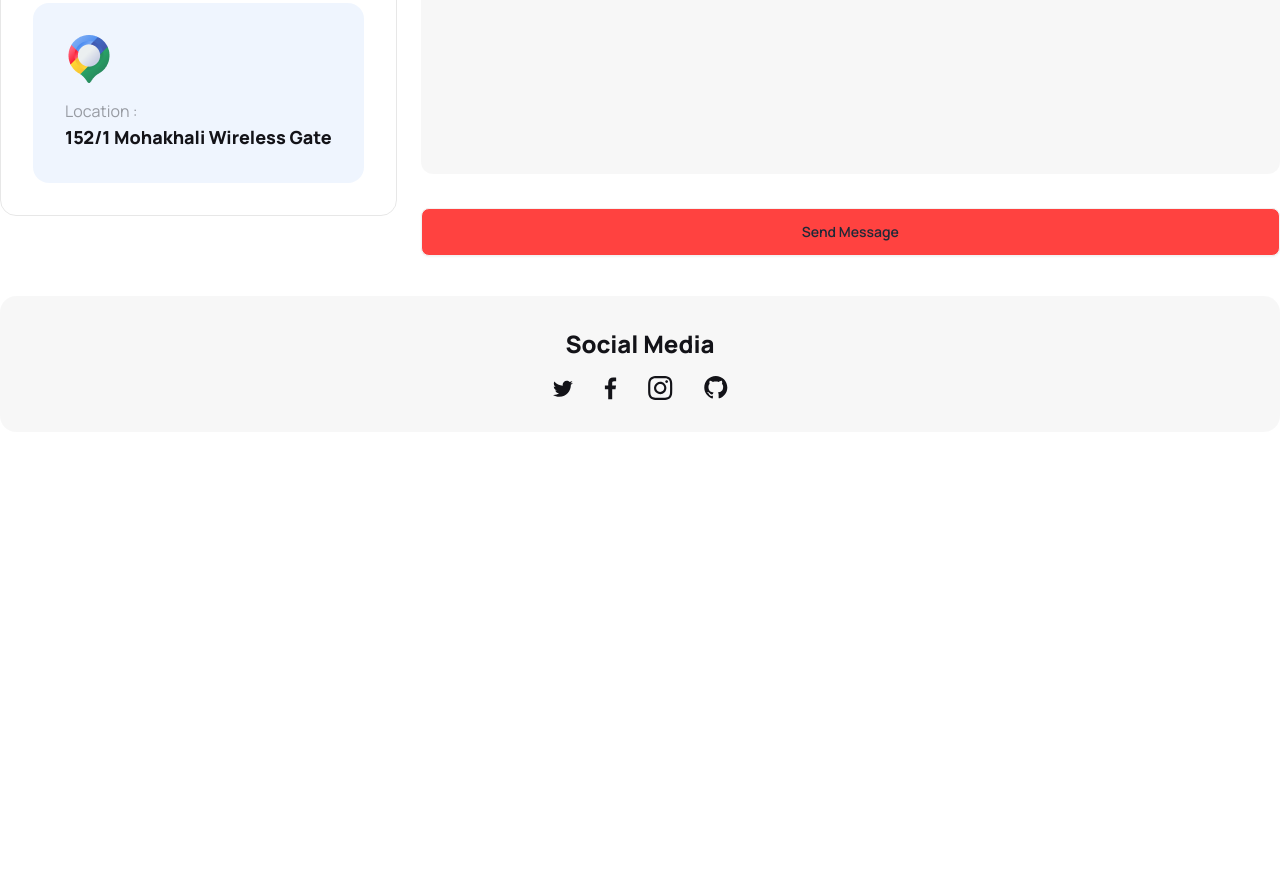
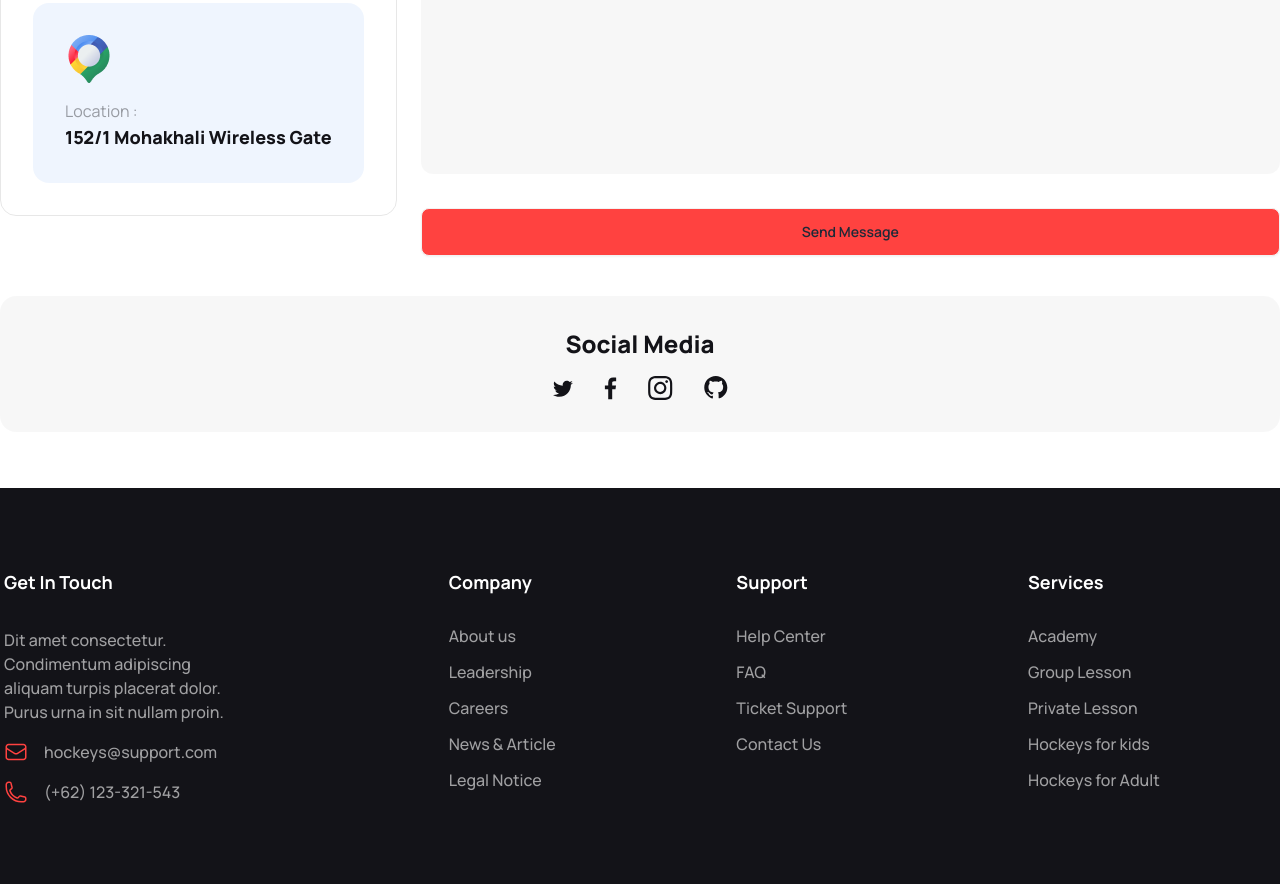
Before and after one commit to nrbnayon/Hockey, a plain HTML site: page index.html in a window 1280 px wide. Shown: the part 4856-5740 px from the top of the page. Before the commit the page ends 5344 px from the top, so only its background shows below. Drawn offline with nearby package versions, Linux system fonts and the light colour scheme.

Commit message:
Footer  Added

```diff
--- a/index.html
+++ b/index.html
@@ -1030,8 +1030,68 @@
         </svg>
       </div>
     </section>
+  </main>
 
-  </main>
+  <!-- ------Footer------- -->
+  <footer class="footer bg-title-color py-20">
+    <div class="container px-6 lg:px-1 mx-auto flex flex-col lg:flex-row gap-8">
+      <div class="space-y-4 text-[#FFFFFF99] text-base font-medium text-center lg:text-start w-full lg:w-1/4">
+        <h3 class="text-white text-lg font-bold mb-8 ">Get In Touch</h3>
+        <p>
+          Dit amet consectetur. Condimentum adipiscing aliquam turpis placerat dolor. Purus urna in sit nullam
+          proin.
+        </p>
+        <div class="flex gap-4 justify-center lg:justify-start">
+          <svg xmlns="http://www.w3.org/2000/svg" width="24" height="24" viewBox="0 0 24 24" fill="none">
+            <path
+              d="M21.75 6.75V17.25C21.75 17.8467 21.5129 18.419 21.091 18.841C20.669 19.2629 20.0967 19.5 19.5 19.5H4.5C3.90326 19.5 3.33097 19.2629 2.90901 18.841C2.48705 18.419 2.25 17.8467 2.25 17.25V6.75M21.75 6.75C21.75 6.15326 21.5129 5.58097 21.091 5.15901C20.669 4.73705 20.0967 4.5 19.5 4.5H4.5C3.90326 4.5 3.33097 4.73705 2.90901 5.15901C2.48705 5.58097 2.25 6.15326 2.25 6.75M21.75 6.75V6.993C21.75 7.37715 21.6517 7.75491 21.4644 8.0903C21.2771 8.42569 21.0071 8.70754 20.68 8.909L13.18 13.524C12.8252 13.7425 12.4167 13.8582 12 13.8582C11.5833 13.8582 11.1748 13.7425 10.82 13.524L3.32 8.91C2.99292 8.70854 2.72287 8.42669 2.53557 8.0913C2.34827 7.75591 2.24996 7.37815 2.25 6.994V6.75"
+              stroke="#FF4240" stroke-width="1.5" stroke-linecap="round" stroke-linejoin="round" />
+          </svg>
+          <span>hockeys@support.com</span>
+        </div>
+        <p class="flex gap-4 justify-center lg:justify-start">
+          <svg xmlns="http://www.w3.org/2000/svg" width="24" height="24" viewBox="0 0 24 24" fill="none">
+            <path
+              d="M2.25 6.75C2.25 15.034 8.966 21.75 17.25 21.75H19.5C20.0967 21.75 20.669 21.5129 21.091 21.091C21.5129 20.669 21.75 20.0967 21.75 19.5V18.128C21.75 17.612 21.399 17.162 20.898 17.037L16.475 15.931C16.035 15.821 15.573 15.986 15.302 16.348L14.332 17.641C14.05 18.017 13.563 18.183 13.122 18.021C11.4849 17.4191 9.99815 16.4686 8.76478 15.2352C7.53141 14.0018 6.58087 12.5151 5.979 10.878C5.817 10.437 5.983 9.95 6.359 9.668L7.652 8.698C8.015 8.427 8.179 7.964 8.069 7.525L6.963 3.102C6.90214 2.85869 6.76172 2.6427 6.56405 2.48834C6.36638 2.33397 6.1228 2.25008 5.872 2.25H4.5C3.90326 2.25 3.33097 2.48705 2.90901 2.90901C2.48705 3.33097 2.25 3.90326 2.25 4.5V6.75Z"
+              stroke="#FF4240" stroke-width="1.5" stroke-linecap="round" stroke-linejoin="round" />
+          </svg>
+          <span>(+62) 123-321-543</span>
+        </p>
+      </div>
+      <div class="w-full">
+        <div class="flex gap-4 justify-between flex-col lg:flex-row text-white">
+          <div class="flex gap-4 text-center lg:text-start justify-between lg:justify-evenly flex-1">
+            <nav class="flex flex-col gap-3 text-[#FFFFFF99] text-base font-medium">
+              <header class="text-white text-lg font-bold mb-4">Company</header>
+              <a class="link link-hover">About us</a>
+              <a class="link link-hover">Leadership</a>
+              <a class="link link-hover">Careers</a>
+              <a class="link link-hover">News & Article</a>
+              <a class="link link-hover">Legal Notice</a>
+            </nav>
+            <nav class="flex flex-col gap-3 text-[#FFFFFF99] text-base font-medium">
+              <header class="text-white text-lg font-bold mb-4">Support</header>
+              <a class="link link-hover">Help Center</a>
+              <a class="link link-hover">FAQ</a>
+              <a class="link link-hover">Ticket Support</a>
+              <a class="link link-hover">Contact Us</a>
+            </nav>
+          </div>
+          <div class=" w-full text-center mt-4 lg:mt-0 lg:text-start lg:w-1/4">
+            <nav class="flex flex-col gap-3 text-[#FFFFFF99] text-base font-medium">
+              <header class="text-white text-lg font-bold mb-4">Services</header>
+              <a class="link link-hover">Academy</a>
+              <a class="link link-hover">Group Lesson</a>
+              <a class="link link-hover">Private Lesson</a>
+              <a class="link link-hover">Hockeys for kids</a>
+              <a class="link link-hover">Hockeys for Adult</a>
+            </nav>
+          </div>
+        </div>
+      </div>
+
+    </div>
+  </footer>
 </body>
 
 </html>
```
